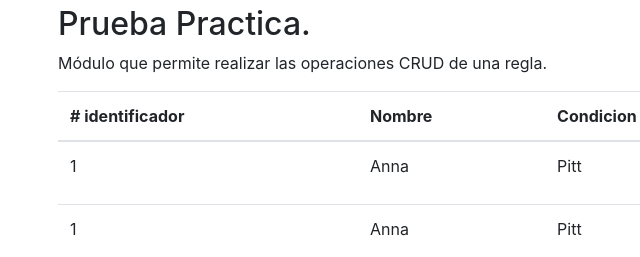
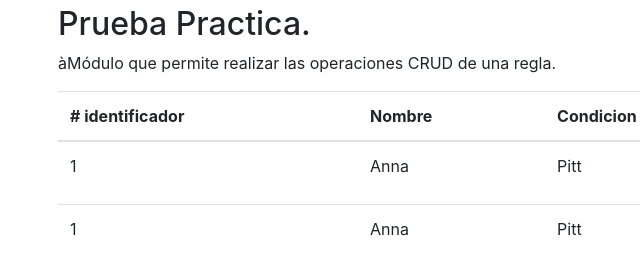
Before and after one commit to ShueUmana/pruebatecnica, a website: page public/views/index.html in a window 1280 px wide. Shown: the part 198-455 px from the top of the page, 27-667 px from the left. Drawn offline with nearby package versions, Linux system fonts and the light colour scheme.

Commit message:
Update index.html

```diff
--- a/public/views/index.html
+++ b/public/views/index.html
@@ -17,7 +17,7 @@
     <!--CONTENIDO PARA TABLA-->
     <div class="container">
 	  <h2>Prueba Practica.</h2>
-	  <p>Módulo que permite realizar las operaciones CRUD de una regla.</p>
+	  <p>àMódulo que permite realizar las operaciones CRUD de una regla.</p>
 	  <div class="table-responsive">
 	  <table class="table">
 	    <thead>
```
